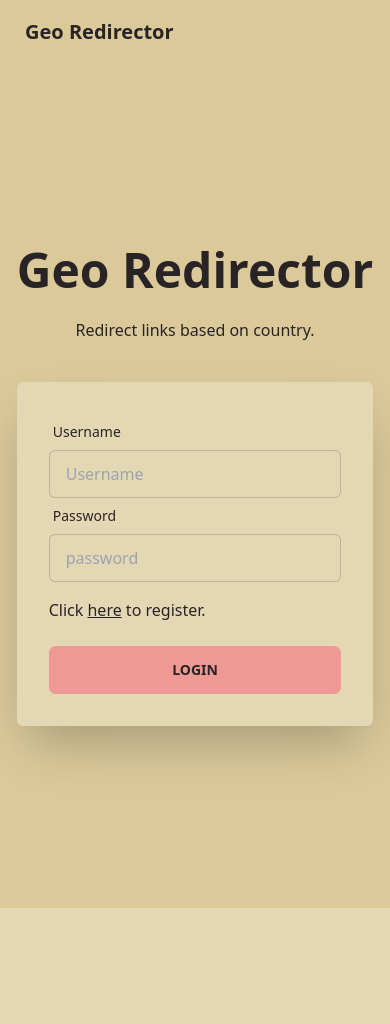
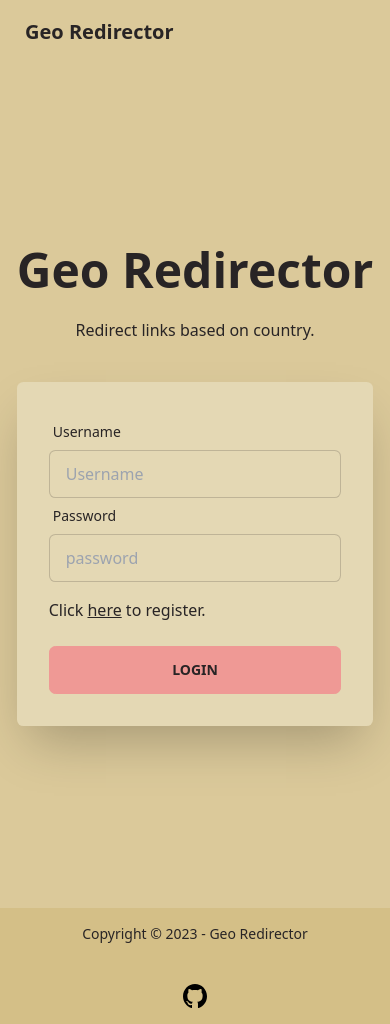
Before and after one commit to abishekmuthian/geo-redirector, a SvelteKit app: page / in a window 390 px wide. Before the commit the page ends 908 px from the top, so only its background shows below. Built offline with nearby package versions, Linux system fonts and the light colour scheme; no server answers.

Commit message:
switched off lin preloading, fixed logout bug in small screens, Added footer, Buttons in table are now one below another

```diff
--- a/src/routes/(product)/productsList/+page.svelte
+++ b/src/routes/(product)/productsList/+page.svelte
@@ -34,7 +34,7 @@
               </p>
               <a
                 class="btn btn-primary text-center"
-                data-sveltekit-preload-data="tap"
+                data-sveltekit-preload-data="off"
                 href="/addProduct">Add Products</a
               >
             </div>
@@ -42,10 +42,10 @@
         {/if}
       </div>
     {:else}
-      <div class="overflow-x-auto">
       <h1 class="text-4xl font-medium mb-5">Products</h1>
+      <div class="overflow-x-auto sm:overflow-scroll">
         <!-- No table -->
-        <table class="lg:table-lg md:table-xs">
+        <table class="table lg:table-lg sm:table-xs">
           <thead>
             <tr>
               <th>Product Name</th>
@@ -59,7 +59,7 @@
                 <td>{item.name}</td>
                 <td>
                   <a
-                    data-sveltekit-preload-data="tap"
+                    data-sveltekit-preload-data="off"
                     class="link"
                     href="{`${siteUrl}`}/product/{`${encodeURI(
                       item.name
@@ -70,17 +70,20 @@
                   >
                 </td>
                 <td>
+                  <div class="grid grid-rows-2 mt-2">
                     <a
                       class="btn btn-accent"
-                    data-sveltekit-preload-data="tap"
+                      data-sveltekit-preload-data="off"
                       href="/editProduct/{`${encodeURI(item.name)}`}">Edit</a
                     >
                     <a
                       data-sveltekit-reload
-                    class="btn btn-neutral"
-                    data-sveltekit-preload-data="tap"
-                    href="/deleteProduct/{`${encodeURI(item.name)}`}">Delete</a
+                      class="btn btn-neutral mt-2"
+                      data-sveltekit-preload-data="off"
+                      href="/deleteProduct/{`${encodeURI(item.name)}`}"
+                      >Delete</a
                     >
+                  </div>
                 </td>
               </tr>
             {/each}
@@ -91,7 +94,7 @@
         {#if $page.data.user}
           <a
             class="btn btn-primary"
-            data-sveltekit-preload-data="tap"
+            data-sveltekit-preload-data="off"
             href="/addProduct">Add Products</a
           >
         {/if}
--- a/src/routes/+layout.svelte
+++ b/src/routes/+layout.svelte
@@ -13,25 +13,27 @@
   <div class="navbar bg-base-200">
     <div class="flex-1">
       <a
-        data-sveltekit-preload-data="tap"
+        data-sveltekit-preload-data="off"
         class="btn btn-ghost normal-case text-xl"
         href="/">Geo Redirector</a
       >
     </div>
-    <div class="flex-none hidden md:block">
+    <div class="flex-none">
       <ul class="menu menu-horizontal p-0">
         <!--   {#if !$page.data.user}
     <a class="link" href="/login">Login</a>
-    <a                     data-sveltekit-preload-data="tap"
+    <a                     data-sveltekit-preload-data="off"
  href="/register">Register</a>
   {/if} -->
         {#if $page.data.user}
-          <!-- <a                     data-sveltekit-preload-data="tap"
+          <!-- <a                     data-sveltekit-preload-data="off"
  href="/admin">Admin</a> -->
-          <!-- <a                     data-sveltekit-preload-data="tap"
+          <!-- <a                     data-sveltekit-preload-data="off"
  href="/productsList">Products</a> -->
           <form action="/logout" method="POST" use:enhance>
-            <button class="btn" type="submit">Logout</button>
+            <button class="btn float-right sm:float-left" type="submit"
+              >Logout</button
+            >
           </form>
           <!-- <form action="/productsList" use:enhance>
           <button type="submit">Products Page</button>
@@ -45,3 +47,45 @@
 <main>
   <slot />
 </main>
+
+<footer class="footer footer-center p-4 bg-base-300 text-base-content">
+  <div>
+    <p>Copyright © 2023 - Geo Redirector</p>
+  </div>
+  <div class="grid-flow-col gap-4 md:place-self-center md:justify-self-end">
+    <a href="https://github.com/abishekmuthian/geo-redirector" target="_blank">
+      <svg
+        width="24px"
+        height="24px"
+        viewBox="0 0 20 20"
+        version="1.1"
+        xmlns="http://www.w3.org/2000/svg"
+        xmlns:xlink="http://www.w3.org/1999/xlink"
+      >
+        <title>github [#142]</title>
+        <desc>Created with Sketch.</desc>
+        <defs />
+        <g
+          id="Page-1"
+          stroke="none"
+          stroke-width="1"
+          fill="none"
+          fill-rule="evenodd"
+        >
+          <g
+            id="Dribbble-Light-Preview"
+            transform="translate(-140.000000, -7559.000000)"
+            fill="#000000"
+          >
+            <g id="icons" transform="translate(56.000000, 160.000000)">
+              <path
+                d="M94,7399 C99.523,7399 104,7403.59 104,7409.253 C104,7413.782 101.138,7417.624 97.167,7418.981 C96.66,7419.082 96.48,7418.762 96.48,7418.489 C96.48,7418.151 96.492,7417.047 96.492,7415.675 C96.492,7414.719 96.172,7414.095 95.813,7413.777 C98.04,7413.523 100.38,7412.656 100.38,7408.718 C100.38,7407.598 99.992,7406.684 99.35,7405.966 C99.454,7405.707 99.797,7404.664 99.252,7403.252 C99.252,7403.252 98.414,7402.977 96.505,7404.303 C95.706,7404.076 94.85,7403.962 94,7403.958 C93.15,7403.962 92.295,7404.076 91.497,7404.303 C89.586,7402.977 88.746,7403.252 88.746,7403.252 C88.203,7404.664 88.546,7405.707 88.649,7405.966 C88.01,7406.684 87.619,7407.598 87.619,7408.718 C87.619,7412.646 89.954,7413.526 92.175,7413.785 C91.889,7414.041 91.63,7414.493 91.54,7415.156 C90.97,7415.418 89.522,7415.871 88.63,7414.304 C88.63,7414.304 88.101,7413.319 87.097,7413.247 C87.097,7413.247 86.122,7413.234 87.029,7413.87 C87.029,7413.87 87.684,7414.185 88.139,7415.37 C88.139,7415.37 88.726,7417.2 91.508,7416.58 C91.513,7417.437 91.522,7418.245 91.522,7418.489 C91.522,7418.76 91.338,7419.077 90.839,7418.982 C86.865,7417.627 84,7413.783 84,7409.253 C84,7403.59 88.478,7399 94,7399"
+                id="github-[#142]"
+              />
+            </g>
+          </g>
+        </g>
+      </svg>
+    </a>
+  </div>
+</footer>
--- a/src/routes/+page.svelte
+++ b/src/routes/+page.svelte
@@ -54,7 +54,7 @@
                 class="input input-bordered"
               />
               <!--           <label class="label">
-              <a                     data-sveltekit-preload-data="tap"
+              <a                     data-sveltekit-preload-data="off"
  href="#" class="label-text-alt link link-hover"
                 >Forgot password?</a
               >
@@ -82,7 +82,7 @@
                 <span
                   >Click <a
                     class="link"
-                    data-sveltekit-preload-data="tap"
+                    data-sveltekit-preload-data="off"
                     on:click={() => (registerFlag = !registerFlag)}
                     href="">here</a
                   >
@@ -118,7 +118,7 @@
                 class="input input-bordered"
               />
               <!--           <label class="label">
-              <a                     data-sveltekit-preload-data="tap"
+              <a                     data-sveltekit-preload-data="off"
  href="#" class="label-text-alt link link-hover"
                 >Forgot password?</a
               >
@@ -144,7 +144,7 @@
               <span
                 >Click <a
                   class="link"
-                  data-sveltekit-preload-data="tap"
+                  data-sveltekit-preload-data="off"
                   on:click={() => (registerFlag = !registerFlag)}>here</a
                 >
                 to login.</span
```
Lines whose indentation alone changed are shown as unchanged.
